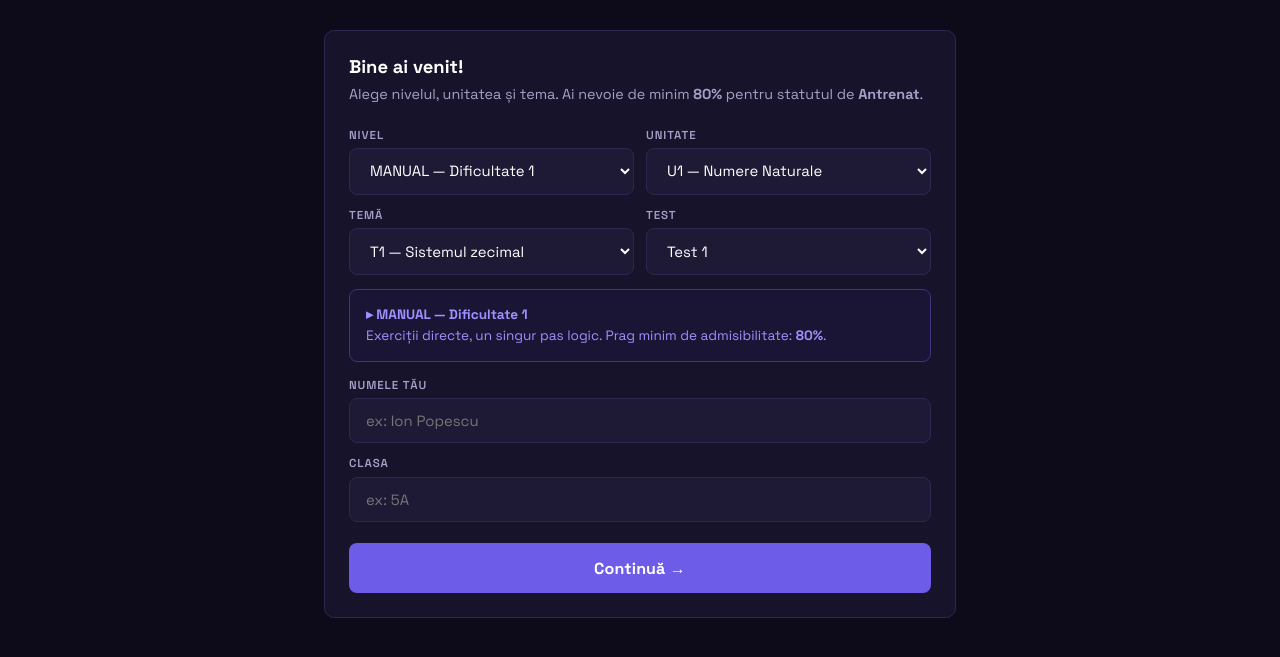
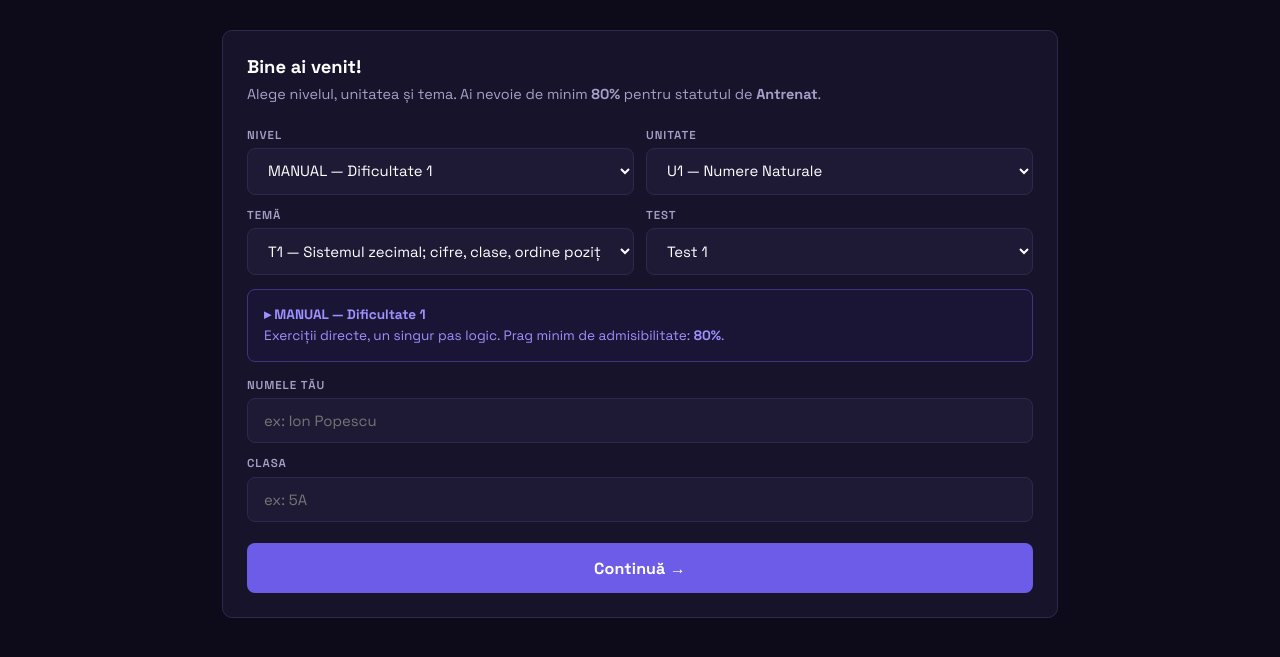
Before and after one commit to Laurst2710/TestareApp, a plain HTML site: page SpeedyMATE_VioletElectric_20260519_v3.html in a window 1280 px wide. Shown: the part 67-724 px from the top of the page. Drawn offline with Linux system fonts and the light colour scheme.

Commit message:
update v3 wider taxa butoane

```diff
--- a/SpeedyMATE_VioletElectric_20260519_v2.html
+++ b/SpeedyMATE_VioletElectric_20260519_v3.html
@@ -29,7 +29,7 @@ header { padding: 1.2rem 2rem; border-bottom: 1px solid var(--border); display:
 .logo { font-size: 1.3rem; font-weight: 700; color: var(--violet-light); letter-spacing: -.02em; }
 .logo span { color: var(--text2); font-weight: 400; font-size: .85rem; margin-left: .5rem; }
 
-.screen { display: none; max-width: 680px; margin: 0 auto; padding: 2rem 1.5rem; }
+.screen { display: none; max-width: 900px; margin: 0 auto; padding: 2rem 2rem; }
 .screen.active { display: block; }
 
 .card { background: var(--surface); border: 1px solid var(--border); border-radius: var(--radius); padding: 1.5rem; margin-bottom: 1rem; }
@@ -142,10 +142,16 @@ header { padding: 1.2rem 2rem; border-bottom: 1px solid var(--border); display:
     <div class="grid2">
       <div class="field"><label>Temă</label>
         <select id="inp-tema">
-          <option value="T1">T1 — Sistemul zecimal</option>
-          <option value="T2">T2 — Scrierea/citirea</option>
-          <option value="T3">T3 — Cifre romane</option>
-          <option value="T4">T4 — Axa numerelor</option>
+          <option value="T1">T1 — Sistemul zecimal; cifre, clase, ordine poziționale</option>
+          <option value="T2">T2 — Scrierea/citirea până la miliarde; descompunere pozițională</option>
+          <option value="T3">T3 — Cifre romane: I,V,X,L,C,D,M; reguli scriere/citire</option>
+          <option value="T4">T4 — Pozitionarea pe axa; succesor, predecesor</option>
+          <option disabled>T5 — Compararea a două numere; semne &lt;, &gt;, = (în curând)</option>
+          <option disabled>T6 — Ordonarea crescătoare și descrescătoare (în curând)</option>
+          <option disabled>T7 — Rotunjirea la zeci, sute, mii (în curând)</option>
+          <option disabled>T8 — Aproximare prin lipsă și prin adaos (în curând)</option>
+          <option disabled>T9 — Termeni, sumă; comutativitate, asociativitate (în curând)</option>
+          <option disabled>T10–T33 (în curând)</option>
         </select>
       </div>
       <div class="field"><label>Test</label>
@@ -171,8 +177,8 @@ header { padding: 1.2rem 2rem; border-bottom: 1px solid var(--border); display:
     <p id="teorie-subtitlu">Regulile esențiale pentru această temă</p>
   </div>
   <div id="teorie-list"></div>
-  <button class="btn-primary" onclick="startQuiz()">Începem →</button>
-  <span class="link-skip" onclick="startQuiz()">Sari peste</span>
+  <button class="btn-primary" onclick="startQuiz()">Începe testul →</button>
+  <button class="btn-sec" style="width:100%;margin-top:.75rem;text-align:center;" onclick="document.getElementById('teorie-list').scrollIntoView({behavior:'smooth'})">↑ Revedeți teoria</button>
 </div>
 
 <div id="screen-quiz" class="screen">
```
